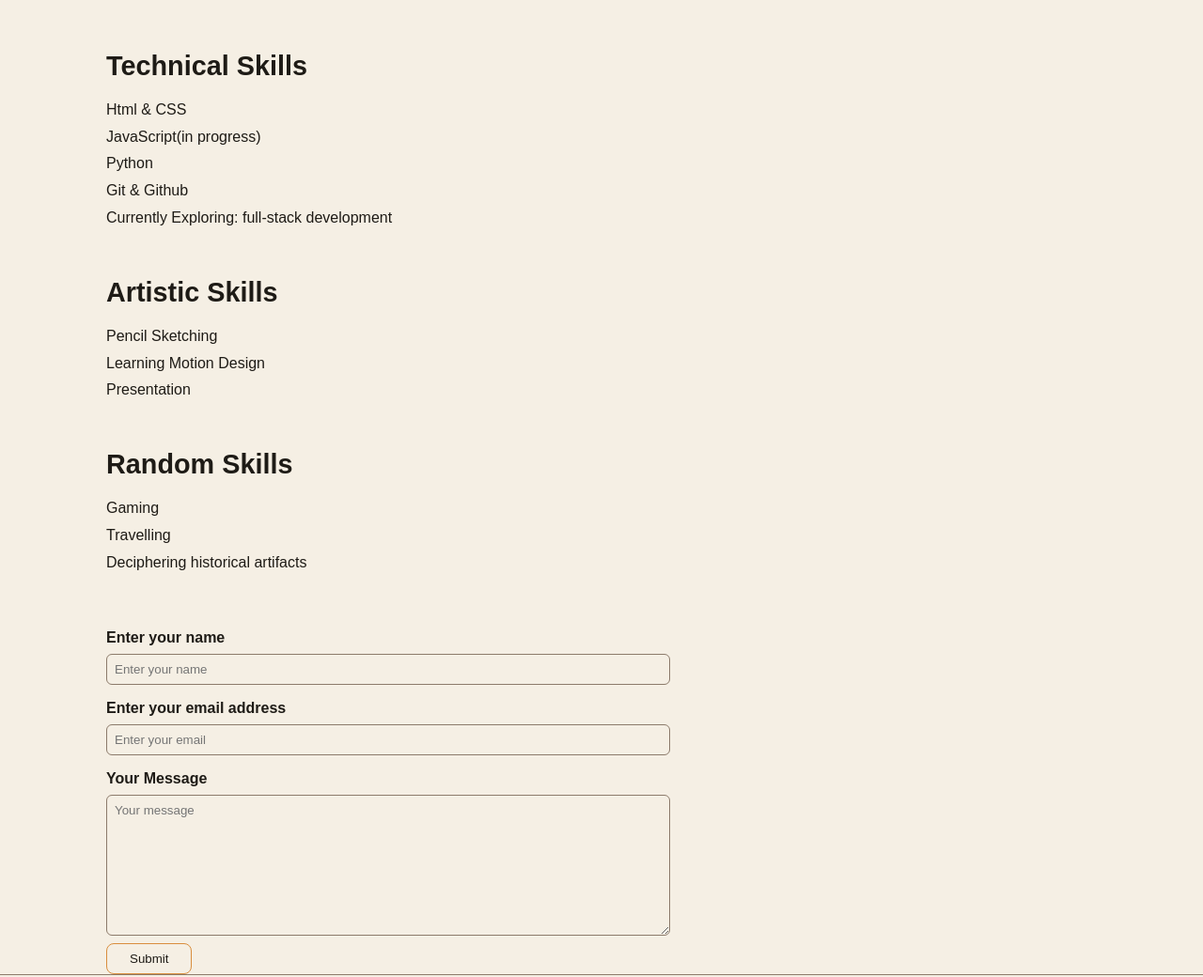
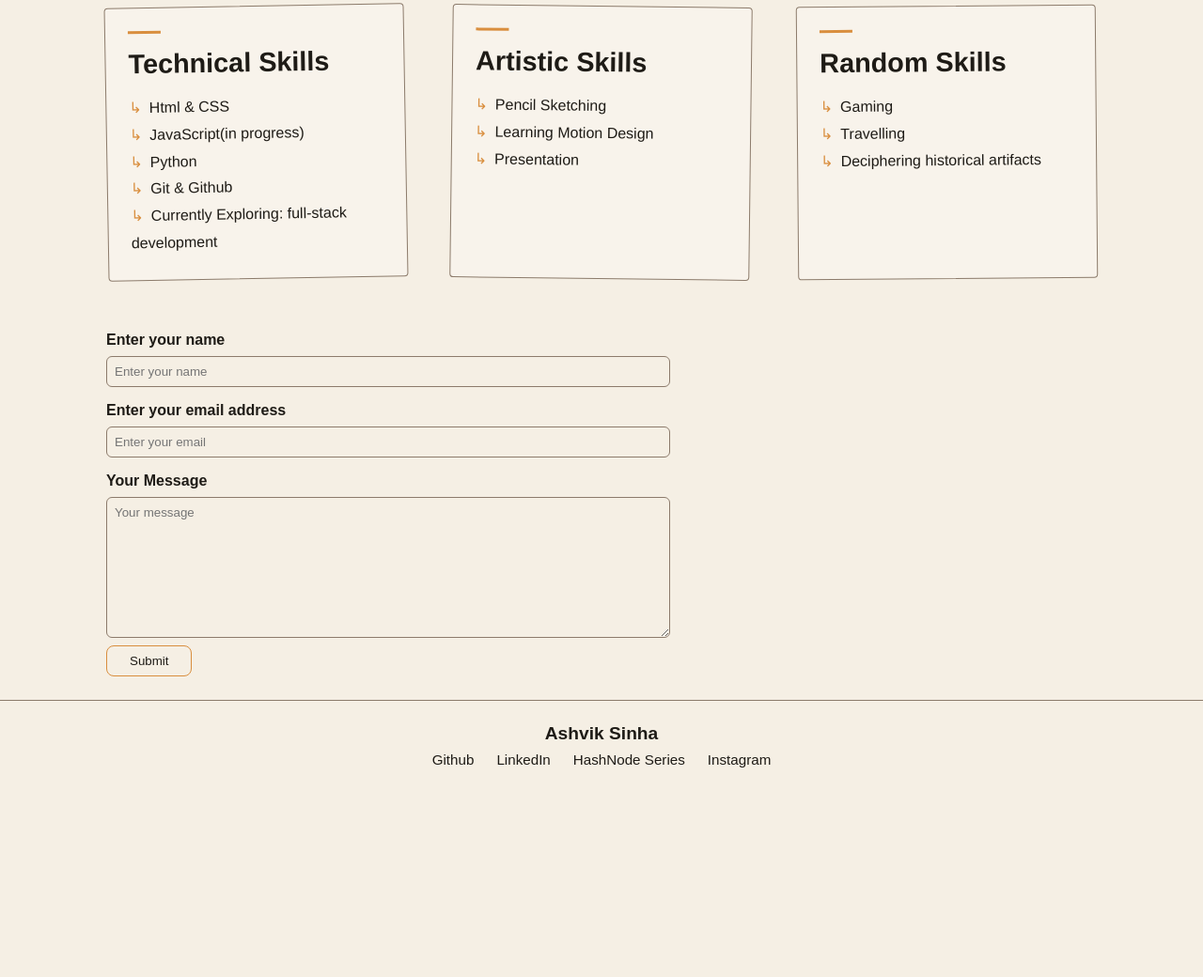
Before and after one commit to ASHVIK-SINHA-07/Ashvik-s-Digital-SketchBook, a plain HTML site: page about.html in a window 1280 px wide. Shown: the part 300-1340 px from the top of the page at 94% size. After the commit the page ends 1141 px from the top, so only its background shows below. Drawn offline with Linux system fonts and the light colour scheme; a web font is replaced by a local one.

Commit message:
refactor: wrap skills in a grid layout and update footer and form styles

```diff
--- a/about.html
+++ b/about.html
@@ -37,6 +37,7 @@
                     actually
                     understand what I'm building.</p>
             </div>
+            <div class="skills-grid">
                 <div class="skill-list">
                     <h3>Technical Skills</h3>
                     <ul class="technical-skills">
@@ -63,6 +64,8 @@
                         <li>Deciphering historical artifacts</li>
                     </ul>
                 </div>
+            </div>
+
         </section>
         <section>
             <div class="contact-form">
--- a/assets/stylesheets/style.css
+++ b/assets/stylesheets/style.css
@@ -77,6 +77,7 @@ header {
 
 footer {
     border-top: 1px solid var(--color-muted);
+    margin-top: 25px;
 }
 
 .footer-content {
@@ -96,6 +97,16 @@ footer {
     display: flex;
     justify-content: center;
     gap: var(--space-md);
+}
+
+.footer-links a {
+    font-size: 0.95rem;
+    color: var(--color-text);
+    transition: color 0.3s ease;
+}
+
+.footer-links a:hover {
+    color: var(--color-accent);
 }
 
 #hero-section {
@@ -131,6 +142,12 @@ footer {
     margin-bottom: var(--space-md);
 }
 
+.skills-grid {
+    display: grid;
+    grid-template-columns: repeat(3, 1fr);
+    gap: var(--space-lg);
+}
+
 #motion-design,
 #ai-dev,
 #photography {
@@ -164,7 +181,10 @@ footer {
 }
 
 .skill-list {
-    margin-top: var(--space-lg);
+    padding: var(--space-md);
+    border: 1px solid var(--color-muted);
+    border-radius: 4px;
+    background-color: rgba(255, 255, 255, 0.25);
 }
 
 .skill-list h3 {
@@ -174,6 +194,33 @@ footer {
 
 .skill-list ul {
     line-height: 1.8;
+}
+
+.skill-list::before {
+    content: "";
+    display: block;
+    width: 35px;
+    height: 3px;
+    background-color: var(--color-accent);
+    margin-bottom: var(--space-sm);
+}
+
+.skills-grid .skill-list:nth-child(1) {
+    transform: rotate(-1deg);
+}
+
+.skills-grid .skill-list:nth-child(2) {
+    transform: rotate(0.7deg);
+}
+
+.skills-grid .skill-list:nth-child(3) {
+    transform: rotate(-0.5deg);
+}
+
+.skill-list li::before {
+    content: "↳";
+    color: var(--color-accent);
+    margin-right: var(--space-xs);
 }
 
 
@@ -249,6 +296,12 @@ footer {
     color: var(--color-bg);
 }
 
+.contact-form input:focus,
+.contact-form textarea:focus {
+    outline: none;
+    border-color: var(--color-accent);
+}
+
 .contact-form label {
     font-weight: 600;
     margin-top: var(--space-xs);
```
Lines whose indentation alone changed are shown as unchanged.
